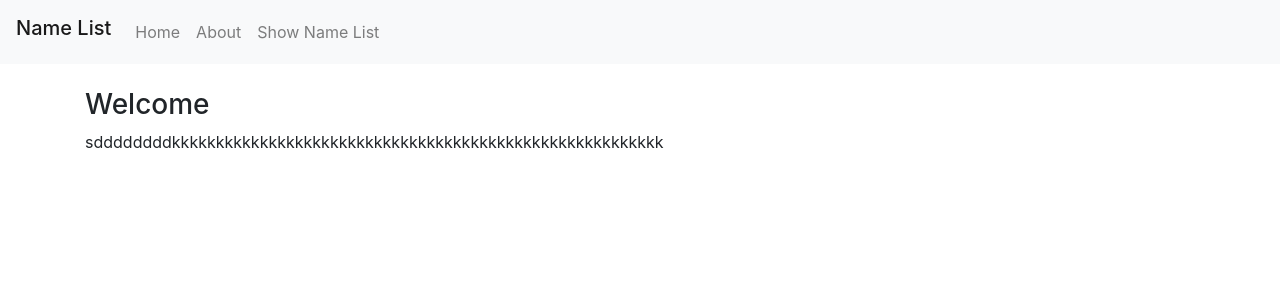
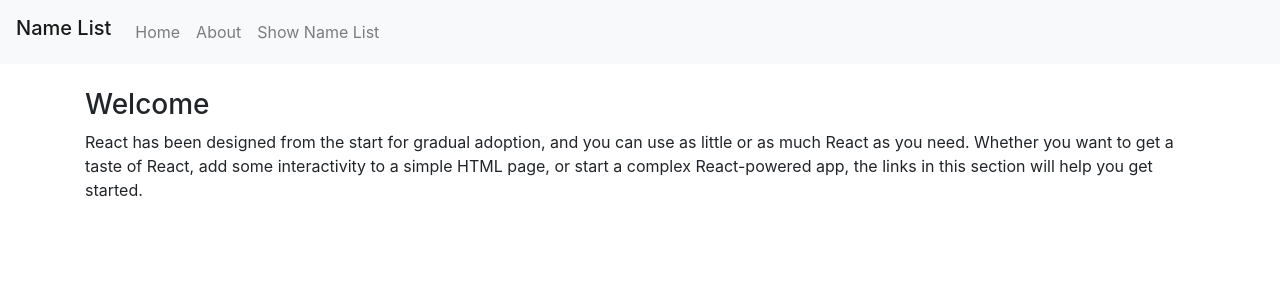
Before and after one commit to udaravimukthi/React-Js-demo, a React (Create React App) app: page / in a window 1280 px wide. Shown: the top 300 px of the page. Built offline with nearby package versions, Linux system fonts and the light colour scheme.

Commit message:
Did some changes in the body

```diff
--- a/src/components/pages/Home/Home.jsx
+++ b/src/components/pages/Home/Home.jsx
@@ -5,7 +5,9 @@
         <React.Fragment>
             <div className="container mt-4">
                 <h3>Welcome</h3>
-                <p>sddddddddkkkkkkkkkkkkkkkkkkkkkkkkkkkkkkkkkkkkkkkkkkkkkkkkkkkkkkkk</p>
+                <p>React has been designed from the start for gradual adoption, and you can use as little or as much React as you need. Whether you want to get a taste of React, add some interactivity to a simple HTML page, or start a complex React-powered app, the links in this section will help you get started.
+
+</p>
             </div>
         </React.Fragment>
     );
```
